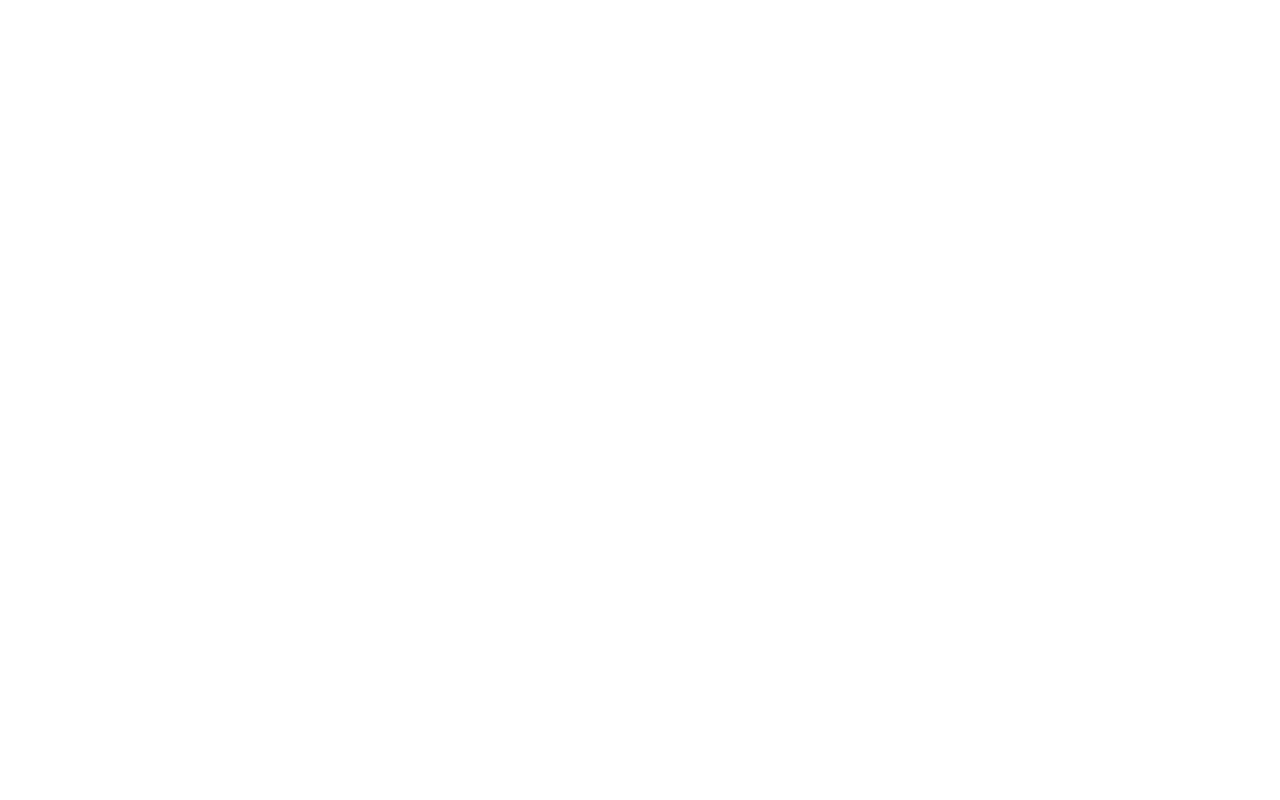
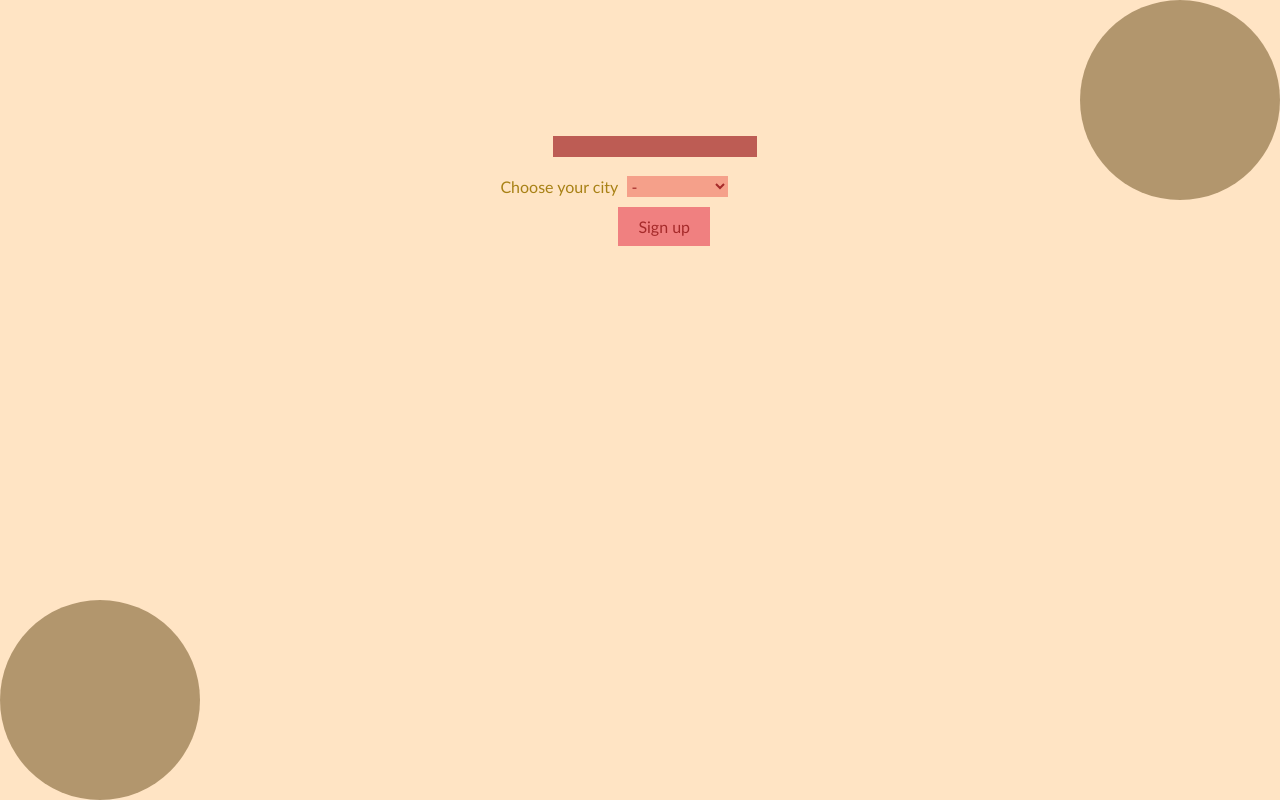
Before and after one commit to ElyaDzhy/Unit-18, a plain HTML site: page index.html in a window 1280 px wide. Drawn offline with Linux system fonts and the light colour scheme.

Commit message:
Add form with styles

```diff
--- a/index.html
+++ b/index.html
@@ -7,7 +7,57 @@
       name="viewport"
       content="width=device-width, initial-scale=1.0"
     />
+    <link rel="stylesheet" href="./styles.css" />
     <title>Work with forms - second part</title>
   </head>
-  <body></body>
+  <body>
+    <form action="" method="get" autocomplete="off">
+      <input type="text" list="dataList" required />
+      <datalist id="dataList">
+        <option value="A-1">A-1</option>
+        <option value="B-1">B-1</option>
+        <option value="C-1">C-1</option>
+        <option value="A-2">A-2</option>
+        <option value="B-2">B-2</option>
+        <option value="C-2">C-2</option>
+        <option value="A-3">A-3</option>
+        <option value="B-3">B-3</option>
+        <option value="C-3">C-3</option>
+      </datalist>
+
+      <label for="userCity">Choose your city</label>
+      <select lang="ru" name="city" id="userCity" required>
+        <!-- multiple allows to choose several items -->
+        <!-- size="n" number of rows -->
+        <!-- внутри select возможны только option и optgroup -->
+
+        <optgroup label="Slavs">
+          <option value="" disabled selected>-</option>
+          <option value="Kiev" label="">Киев</option>
+          <option value="Moscow" label="">Москва</option>
+          <option value="Minsk" label="">Минск</option>
+          <option value="Warsaw" label="">Варшава</option>
+        </optgroup>
+        <optgroup label="Europe">
+          <option value="1">Lorem.</option>
+          <option value="2">Fugit!</option>
+          <option value="3">Minus!</option>
+          <option value="4">Ab.</option>
+          <option value="5">Quae.</option>
+        </optgroup>
+        <optgroup label="Asia">
+          <option value="1">Lorem.</option>
+          <option value="2">Fugit!</option>
+          <option value="3">Minus!</option>
+          <option value="4">Ab.</option>
+          <option value="5">Quae.</option>
+        </optgroup>
+      </select>
+      <!-- selected - defoult selested
+        disabled -
+        атрибут label="" переопределяет текст-->
+      <!--когда пользователь выберет эту единцу, значение будет взято из атрибута value-->
+      <button type="submit">Sign up</button>
+    </form>
+  </body>
 </html>
--- a/styles.css
+++ b/styles.css
@@ -0,0 +1,175 @@
+body {
+  background-color: bisque;
+  overflow: hidden;
+}
+
+form {
+  position: relative;
+  margin-top: 10%;
+  margin-left: 35%;
+  padding: 50px;
+
+  width: 25vw;
+
+  font-family: "Gill Sans", "Gill Sans MT", Calibri, "Trebuchet MS",
+    sans-serif;
+  font-weight: 400;
+  color: brown;
+}
+
+form:hover {
+  cursor: pointer;
+}
+
+form::after,
+form::before {
+  content: "";
+  position: absolute;
+
+  width: 0%;
+  height: 2px;
+  background-color: brown;
+  transition-property: all;
+  transition-duration: 2s;
+  transition-timing-function: ease;
+}
+
+form::after {
+  bottom: -10px;
+
+  left: 0;
+}
+
+form::before {
+  top: 0;
+  right: 0;
+}
+
+form:hover::after {
+  width: 100%;
+  background-image: linear-gradient(
+    to right,
+    brown,
+    rgb(245, 192, 46)
+  );
+}
+
+form:hover::before {
+  width: 100%;
+  background-image: linear-gradient(
+    to left,
+    brown,
+    rgb(245, 192, 46)
+  );
+}
+
+body::before,
+body::after {
+  content: "";
+  position: absolute;
+
+  width: 200px;
+  height: 200px;
+  border-radius: 50%;
+
+  background-color: rgba(107, 80, 31, 0.521);
+
+  transition-property: all;
+  transition-duration: 3s;
+  transition-timing-function: ease-in-out;
+  z-index: 1;
+}
+body::before {
+  top: 0px;
+  right: 0px;
+
+  transition: to left;
+}
+body::after {
+  bottom: 0px;
+  left: 0px;
+}
+
+body:hover::after,
+body:hover::before {
+  width: 250px;
+  height: 250px;
+  background-color: rgba(175, 40, 16, 0.219);
+}
+
+body:hover::after {
+  bottom: 50px;
+  left: 50px;
+}
+
+body:hover::before {
+  top: 50px;
+  right: 50px;
+}
+
+select,
+select option {
+  background-color: rgba(241, 135, 116, 0.726);
+  border: none;
+
+  font-family: inherit;
+  color: inherit;
+  font-size: inherit;
+}
+
+select:hover,
+select:focus {
+  cursor: pointer;
+  border: thin;
+}
+
+label {
+  color: rgb(168, 129, 21);
+  padding-right: 5px;
+  transition-duration: 1s;
+  transition-timing-function: ease;
+}
+
+label ~ label,
+select ~ select {
+  margin-top: 5px;
+}
+
+label:hover {
+  cursor: pointer;
+  color: rgb(143, 5, 5);
+}
+
+button {
+  position: absolute;
+  left: 40%;
+  display: block;
+  margin-top: 10px;
+  padding: 10px 20px;
+
+  background-color: lightcoral;
+
+  border: none;
+  font-family: inherit;
+  color: inherit;
+  font-size: inherit;
+}
+
+button:hover {
+  cursor: pointer;
+}
+
+input {
+  position: absolute;
+  left: 8vw;
+  top: 0;
+  display: block;
+  margin: 10px 0;
+  width: 200px;
+
+  border: none;
+  background-color: rgba(165, 42, 42, 0.726);
+  color: inherit;
+  font-family: inherit;
+  font-size: inherit;
+}
```
